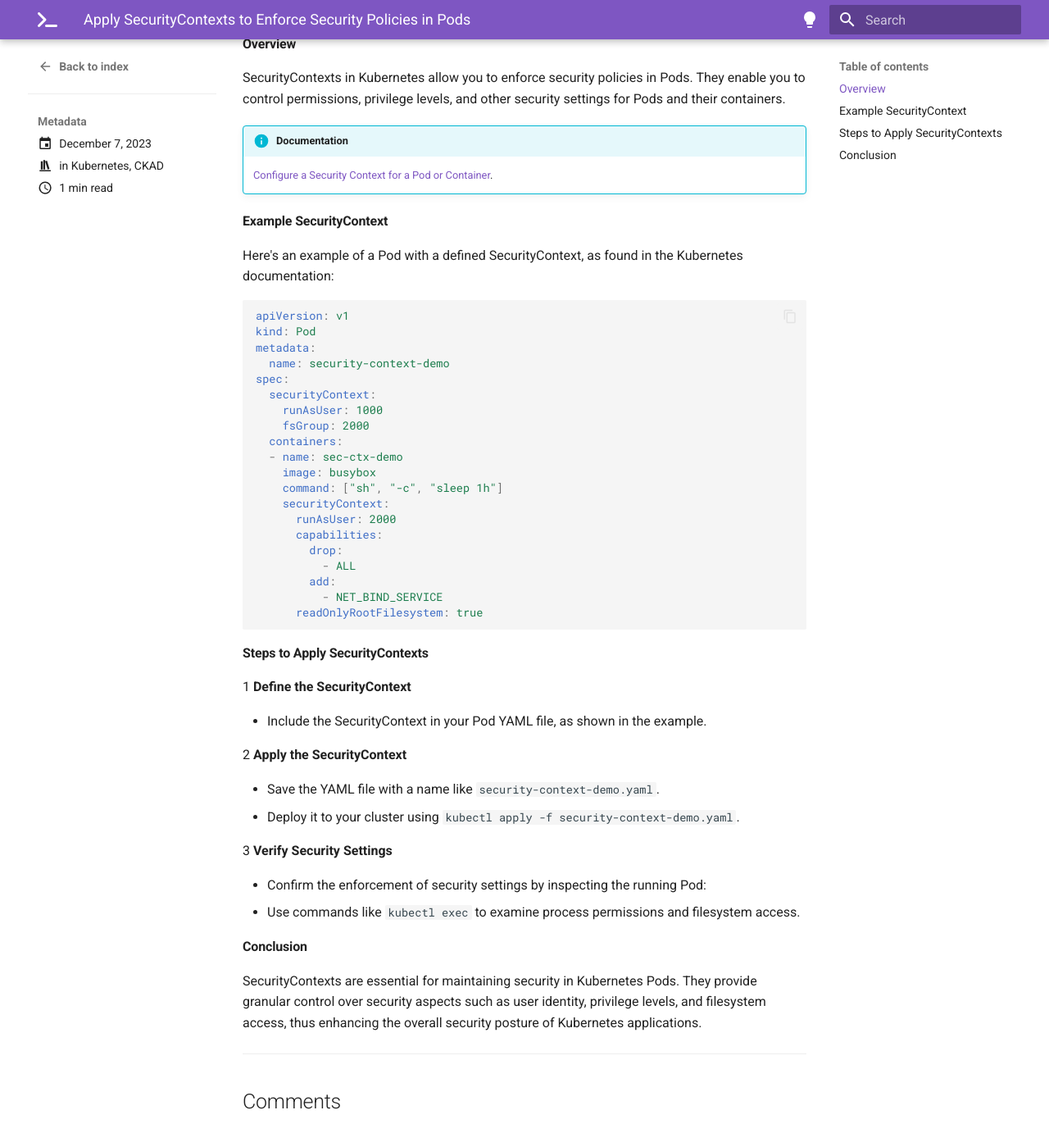
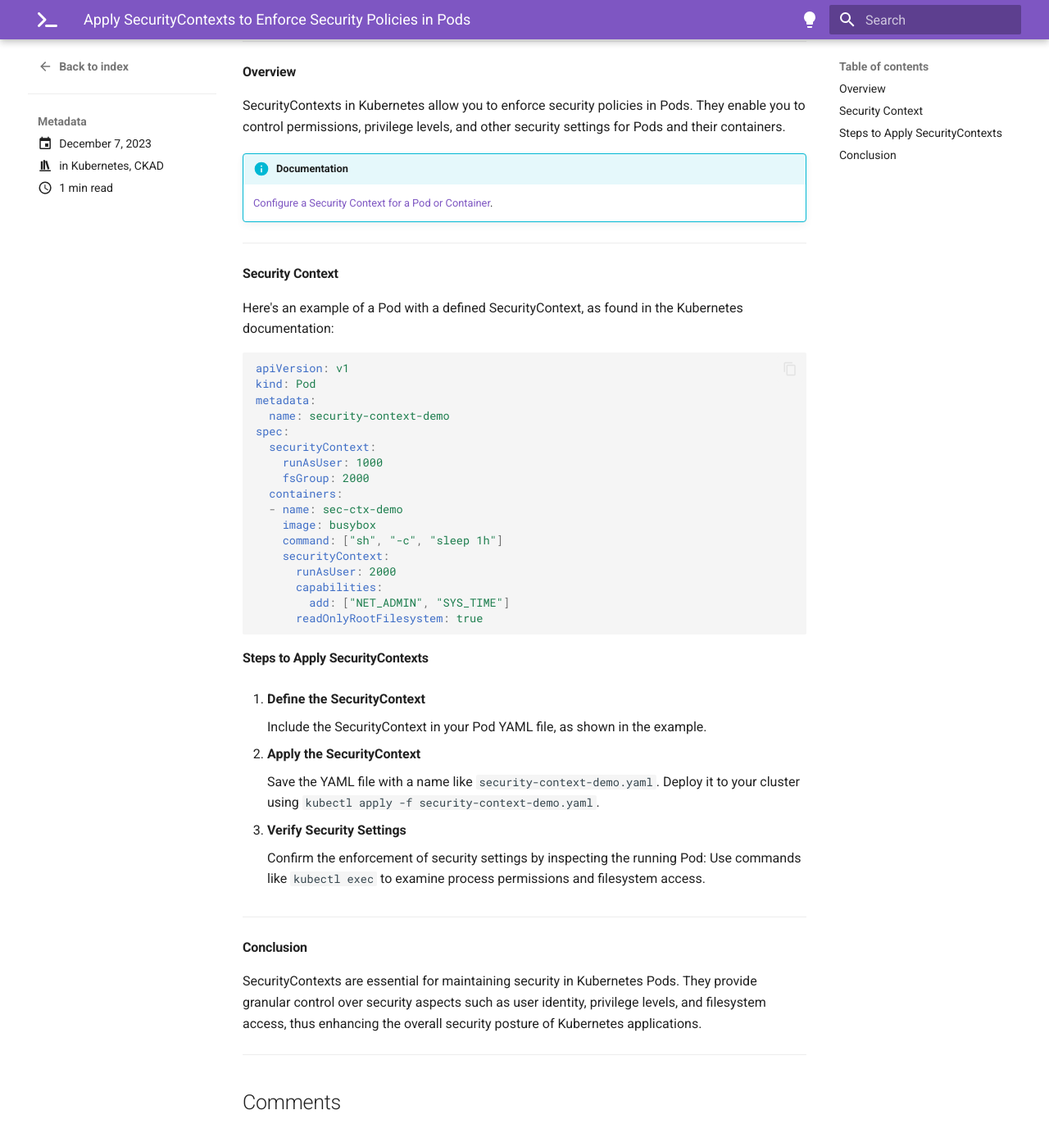
Before and after one commit to imyashkale/portfolio, an MkDocs documentation site: the page built from docs/blog/posts/ckad/security-context.md, in a window 1280 px wide and 1400 px high, scrolled down 579 px. Shown: the top 1393 px of the window at 82% size. Built offline with MkDocs 1.6.1 and Material for MkDocs 9.7.7, drawn with Linux system fonts in a browser that asks for light colours; comment, search, counter and statistics services are not loaded.

````diff
--- a/docs/blog/posts/ckad/security-context.md
+++ b/docs/blog/posts/ckad/security-context.md
@@ -16,6 +16,8 @@ tags:
   ![CKAD](../../../assets/img/ckad.png){ width="300" }
 </figure>
 
+---
+
 #### Overview
 
 SecurityContexts in Kubernetes allow you to enforce security policies in Pods. They enable you to control permissions, privilege levels, and other security settings for Pods and their containers.
@@ -23,7 +25,9 @@ SecurityContexts in Kubernetes allow you to enforce security policies in Pods. T
 !!! info "Documentation"
     [Configure a Security Context for a Pod or Container](https://kubernetes.io/docs/tasks/configure-pod-container/security-context/){:target="_blank"}.
 
-#### Example SecurityContext
+---
+
+#### Security Context
 
 Here's an example of a Pod with a defined SecurityContext, as found in the Kubernetes documentation:
 
@@ -43,28 +47,27 @@ spec:
     securityContext:
       runAsUser: 2000
       capabilities:
-        drop:
-          - ALL
-        add:
-          - NET_BIND_SERVICE
+        add: ["NET_ADMIN", "SYS_TIME"]
       readOnlyRootFilesystem: true
 ```
 
 #### Steps to Apply SecurityContexts
 
-1 **Define the SecurityContext**
+1. **Define the SecurityContext**
 
-- Include the SecurityContext in your Pod YAML file, as shown in the example.
+      Include the SecurityContext in your Pod YAML file, as shown in the example.
 
-2 **Apply the SecurityContext**
+2. **Apply the SecurityContext**
 
-- Save the YAML file with a name like `security-context-demo.yaml`.
-- Deploy it to your cluster using `kubectl apply -f security-context-demo.yaml`.
+      Save the YAML file with a name like `security-context-demo.yaml`.
+      Deploy it to your cluster using `kubectl apply -f security-context-demo.yaml`.
 
-3 **Verify Security Settings**
+3. **Verify Security Settings**
 
-- Confirm the enforcement of security settings by inspecting the running Pod:
-  - Use commands like `kubectl exec` to examine process permissions and filesystem access.
+      Confirm the enforcement of security settings by inspecting the running Pod:
+      Use commands like `kubectl exec` to examine process permissions and filesystem access.
+
+---
 
 #### Conclusion
 
````
Also changed, not shown: docs/blog/posts/ckad/network-policy.md (+9 -5 lines), docs/blog/posts/ckad/sample-yamls.md (deleted, +0 -177 lines).
